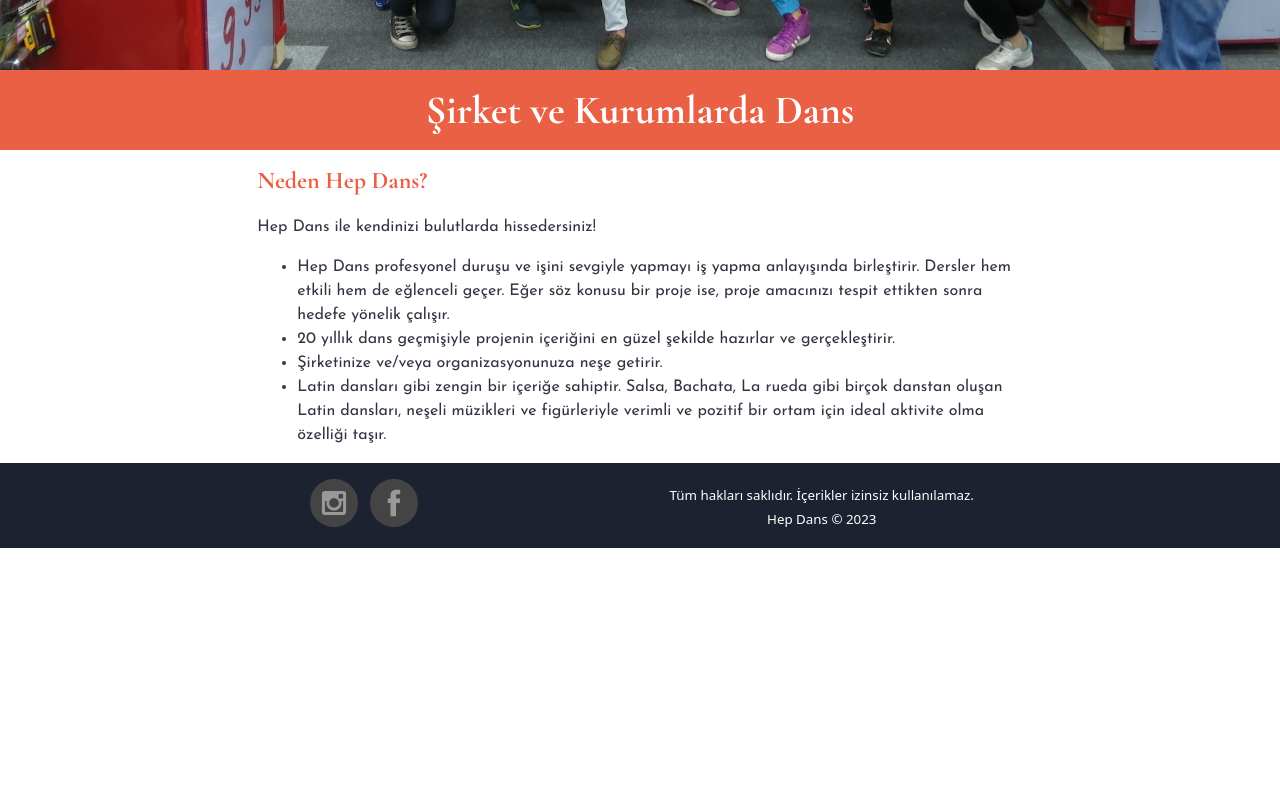
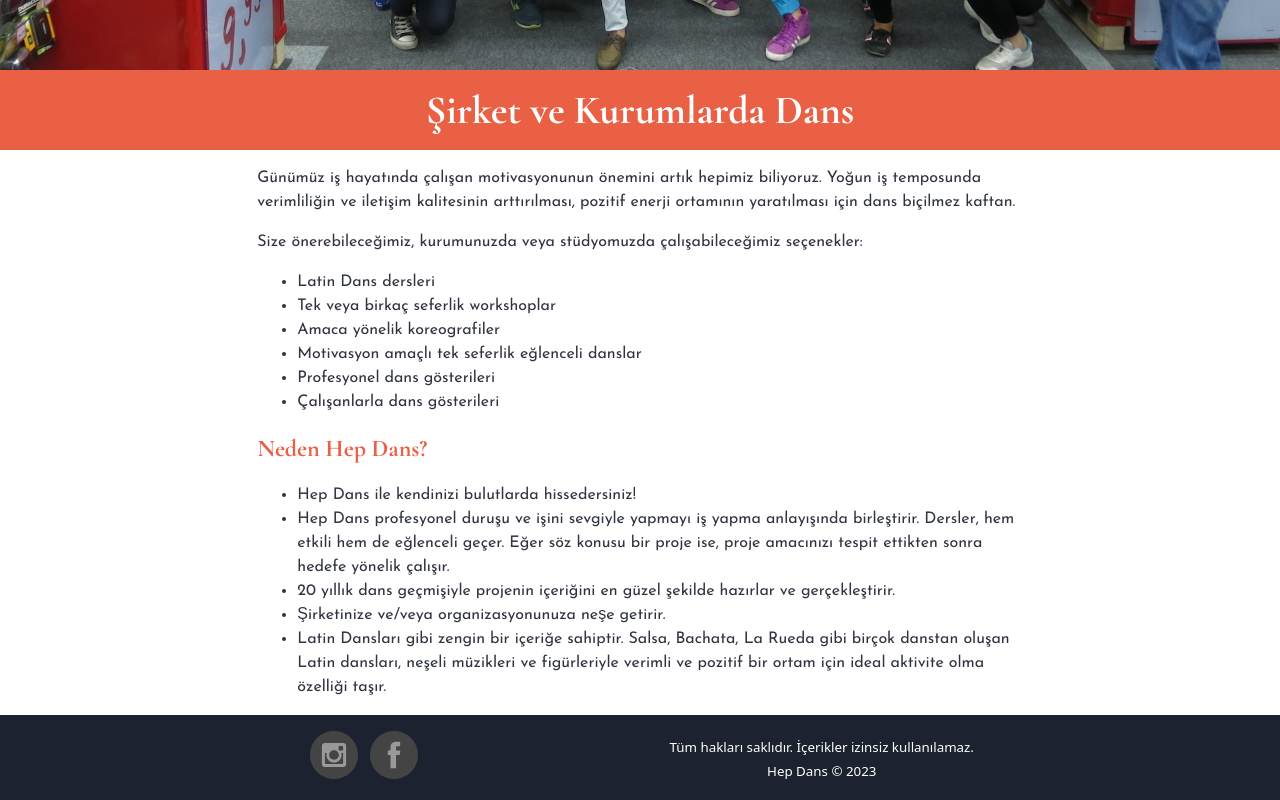
Before and after one commit to hepdans/hepdans.github.io, a plain HTML site: page dersler/sirket-ve-kurumlarda-dans/index.html in a window 1280 px wide. Shown: the part 571-1371 px from the top of the page. Before the commit the page ends 1119 px from the top, so only its background shows below. Drawn offline with nearby package versions, Linux system fonts and the light colour scheme.

Commit message:
Synchronized build

```diff
--- a/dersler/sirket-ve-kurumlarda-dans/index.html
+++ b/dersler/sirket-ve-kurumlarda-dans/index.html
@@ -84,13 +84,23 @@
 <main>
 <h1>Şirket ve Kurumlarda Dans</h1>
 <div class="content">
+<p>Günümüz iş hayatında çalışan motivasyonunun önemini artık hepimiz biliyoruz. Yoğun iş temposunda verimliliğin ve iletişim kalitesinin arttırılması, pozitif enerji ortamının yaratılması için dans biçilmez kaftan.</p>
+<p>Size önerebileceğimiz, kurumunuzda veya stüdyomuzda çalışabileceğimiz seçenekler:</p>
+<ul>
+<li>Latin Dans dersleri</li>
+<li>Tek veya birkaç seferlik workshoplar</li>
+<li>Amaca yönelik koreografiler</li>
+<li>Motivasyon amaçlı tek seferlik eğlenceli danslar</li>
+<li>Profesyonel dans gösterileri</li>
+<li>Çalışanlarla dans gösterileri</li>
+</ul>
 <h2>Neden Hep Dans?</h2>
-<p>Hep Dans ile kendinizi bulutlarda hissedersiniz!</p>
 <ul>
-<li>Hep Dans profesyonel duruşu ve işini sevgiyle yapmayı iş yapma anlayışında birleştirir. Dersler hem etkili hem de eğlenceli geçer. Eğer söz konusu bir proje ise, proje amacınızı tespit ettikten sonra hedefe yönelik çalışır.</li>
-<li>20 yıllık dans geçmişiyle projenin içeriğini en güzel şekilde hazırlar ve gerçekleştirir.</li>
-<li>Şirketinize ve/veya organizasyonunuza neşe getirir.</li>
-<li>Latin dansları gibi zengin bir içeriğe sahiptir. Salsa, Bachata, La rueda gibi birçok danstan oluşan Latin dansları, neşeli müzikleri ve figürleriyle verimli ve pozitif bir ortam için ideal aktivite olma özelliği taşır.</li>
+<li>Hep Dans ile kendinizi bulutlarda hissedersiniz!</li>
+<li>Hep Dans profesyonel duruşu ve işini sevgiyle yapmayı iş yapma anlayışında birleştirir. Dersler, hem etkili hem de eğlenceli geçer. Eğer söz konusu bir proje ise, proje amacınızı tespit ettikten sonra hedefe yönelik çalışır.</li>
+<li>20 yıllık dans geçmişiyle projenin içeriğini en güzel şekilde hazırlar ve gerçekleştirir.</li>
+<li>Şirketinize ve/veya organizasyonunuza neşe getirir.</li>
+<li>Latin Dansları gibi zengin bir içeriğe sahiptir. Salsa, Bachata, La Rueda gibi birçok danstan oluşan Latin dansları, neşeli müzikleri ve figürleriyle verimli ve pozitif bir ortam için ideal aktivite olma özelliği taşır.</li>
 </ul>
 </div>
 </main>
```
Also changed, not shown: dersler/dugun-dansi/index.html (+15 -2 lines).
